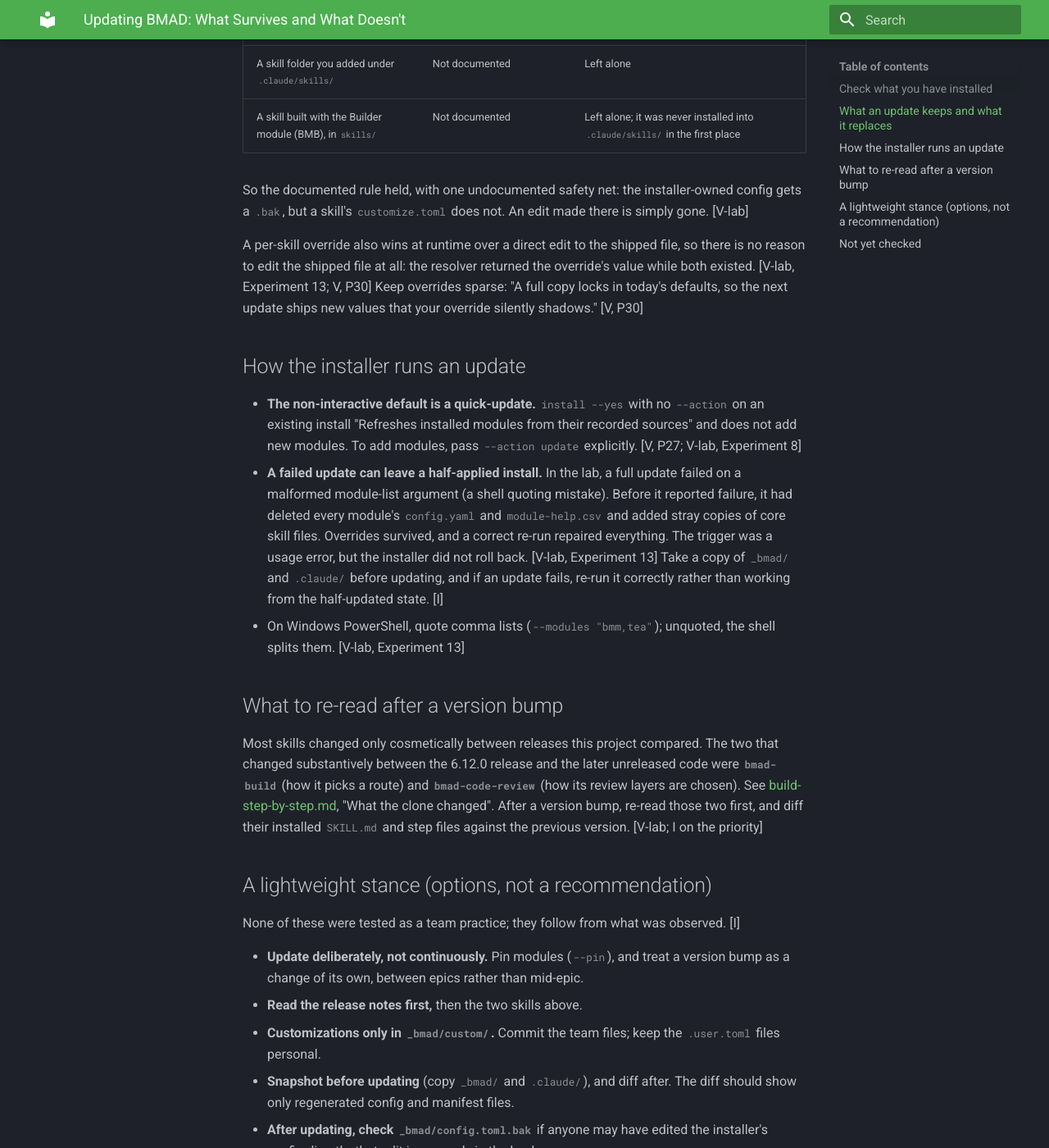
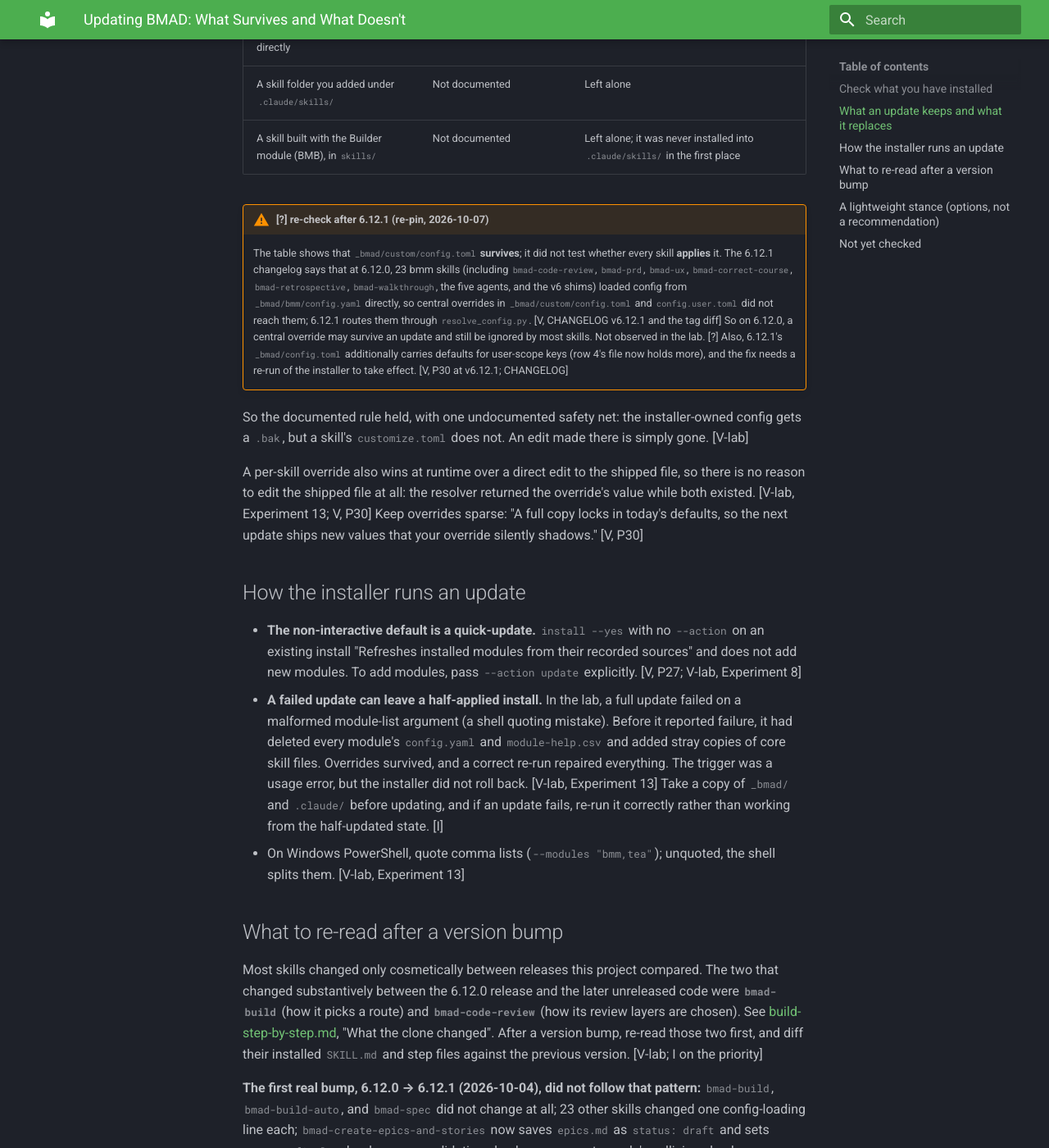
Before and after one commit to ctupper/woods-walks, an MkDocs documentation site: the page built from docs/bmad/updating-bmad.md, in a window 1280 px wide and 1400 px high, scrolled down 1325 px. Shown: the whole window at 82% size. Built offline with MkDocs 1.6.1 and Material for MkDocs 9.7.7, drawn with Linux system fonts in a browser that asks for light colours; some of the changed text lies outside the part shown.

Commit message:
docs: auto-sync BMad wiki (updating-bmad.md)

```diff
--- a/docs/bmad/updating-bmad.md
+++ b/docs/bmad/updating-bmad.md
@@ -1,6 +1,6 @@
 # Updating BMAD: What Survives and What Doesn't
 
-*Describes BMAD-METHOD v6.12.0 and its installer. Sources: `docs/customize/customize-bmad.md` (P30) and `docs/customize/add-modules.md` (P27) at the release tag, see `../sources.md`. Tags: [V, Pn] traced to those docs, [V-lab] observed in a lab run (Experiments 8 and 13, see [lab-log.md](lab-log.md)), [I] inferred, [?] unclear. No release newer than 6.12.0 existed when this was written, so the "update" tested was a same-version reinstall. Written 2026-10-03.*
+*Describes BMAD-METHOD v6.12.0 and its installer. Sources: `docs/customize/customize-bmad.md` (P30) and `docs/customize/add-modules.md` (P27) at the release tag, see `../sources.md`. Tags: [V, Pn] traced to those docs, [V-lab] observed in a lab run (Experiments 8 and 13, see [lab-log.md](lab-log.md)), [I] inferred, [?] unclear. No release newer than 6.12.0 existed when this was written, so the "update" tested was a same-version reinstall. Written 2026-10-03. Re-pin notes for 6.12.1 added unattended 2026-10-07, not yet reviewed.*
 
 !!! tip "TL;DR"
     Put every customization in `_bmad/custom/`. Those files survived a reinstall byte for byte. A direct edit to a skill's own `customize.toml` was overwritten with no backup. A direct edit to the installer's `_bmad/config.toml` was regenerated but kept as `config.toml.bak`. Skill folders you add yourself were left alone. Check versions in `_bmad/_config/manifest.yaml`, not on npm, and read `lastUpdated` as "last install run", not "last real change".
@@ -25,6 +25,9 @@
 | A skill folder you added under `.claude/skills/` | Not documented | Left alone |
 | A skill built with the Builder module (BMB), in `skills/` | Not documented | Left alone; it was never installed into `.claude/skills/` in the first place |
 
+!!! warning "[?] re-check after 6.12.1 (re-pin, 2026-10-07)"
+    The table shows that `_bmad/custom/config.toml` **survives**; it did not test whether every skill **applies** it. The 6.12.1 changelog says that at 6.12.0, 23 bmm skills (including `bmad-code-review`, `bmad-prd`, `bmad-ux`, `bmad-correct-course`, `bmad-retrospective`, `bmad-walkthrough`, the five agents, and the v6 shims) loaded config from `_bmad/bmm/config.yaml` directly, so central overrides in `_bmad/custom/config.toml` and `config.user.toml` did not reach them; 6.12.1 routes them through `resolve_config.py`. [V, CHANGELOG v6.12.1 and the tag diff] So on 6.12.0, a central override may survive an update and still be ignored by most skills. Not observed in the lab. [?] Also, 6.12.1's `_bmad/config.toml` additionally carries defaults for user-scope keys (row 4's file now holds more), and the fix needs a re-run of the installer to take effect. [V, P30 at v6.12.1; CHANGELOG]
+
 So the documented rule held, with one undocumented safety net: the installer-owned config gets a `.bak`, but a skill's `customize.toml` does not. An edit made there is simply gone. [V-lab]
 
 A per-skill override also wins at runtime over a direct edit to the shipped file, so there is no reason to edit the shipped file at all: the resolver returned the override's value while both existed. [V-lab, Experiment 13; V, P30] Keep overrides sparse: "A full copy locks in today's defaults, so the next update ships new values that your override silently shadows." [V, P30]
@@ -39,6 +42,8 @@
 
 Most skills changed only cosmetically between releases this project compared. The two that changed substantively between the 6.12.0 release and the later unreleased code were **`bmad-build`** (how it picks a route) and **`bmad-code-review`** (how its review layers are chosen). See [build-step-by-step.md](build-step-by-step.md), "What the clone changed". After a version bump, re-read those two first, and diff their installed `SKILL.md` and step files against the previous version. [V-lab; I on the priority]
 
+**The first real bump, 6.12.0 → 6.12.1 (2026-10-04), did not follow that pattern:** `bmad-build`, `bmad-build-auto`, and `bmad-spec` did not change at all; 23 other skills changed one config-loading line each; `bmad-create-epics-and-stories` now saves `epics.md` as `status: draft` and sets `status: final` only when every validation check passes; party mode's collision check now sees aliases. [V, CHANGELOG v6.12.1 and `git diff v6.12.0 v6.12.1`] The changelog is the faster first read; the "re-read build and review first" advice above is [?] re-check as a general rule. [I]
+
 ## A lightweight stance (options, not a recommendation)
 
 None of these were tested as a team practice; they follow from what was observed. [I]
@@ -51,6 +56,7 @@
 
 ## Not yet checked
 
-- A real version-to-version update (no newer release existed). Whether a new release changes `customize.toml` fields that existing overrides depend on. [?]
+- Whether a central `_bmad/custom/config.toml` override actually reaches a skill like `bmad-code-review` on 6.12.0 vs 6.12.1 (see the warning above). [?]
+- A real version-to-version update. 6.12.1 now exists (2026-10-04) but no lab install has been updated to it. Whether a new release changes `customize.toml` fields that existing overrides depend on. [?]
 - Whether a full update treats direct edits the same way as a quick-update (the edits were not re-planted before the full run). [?]
 - Personal `.user.toml` overrides and `config.user.toml` (only team files were tested). [?]
```
